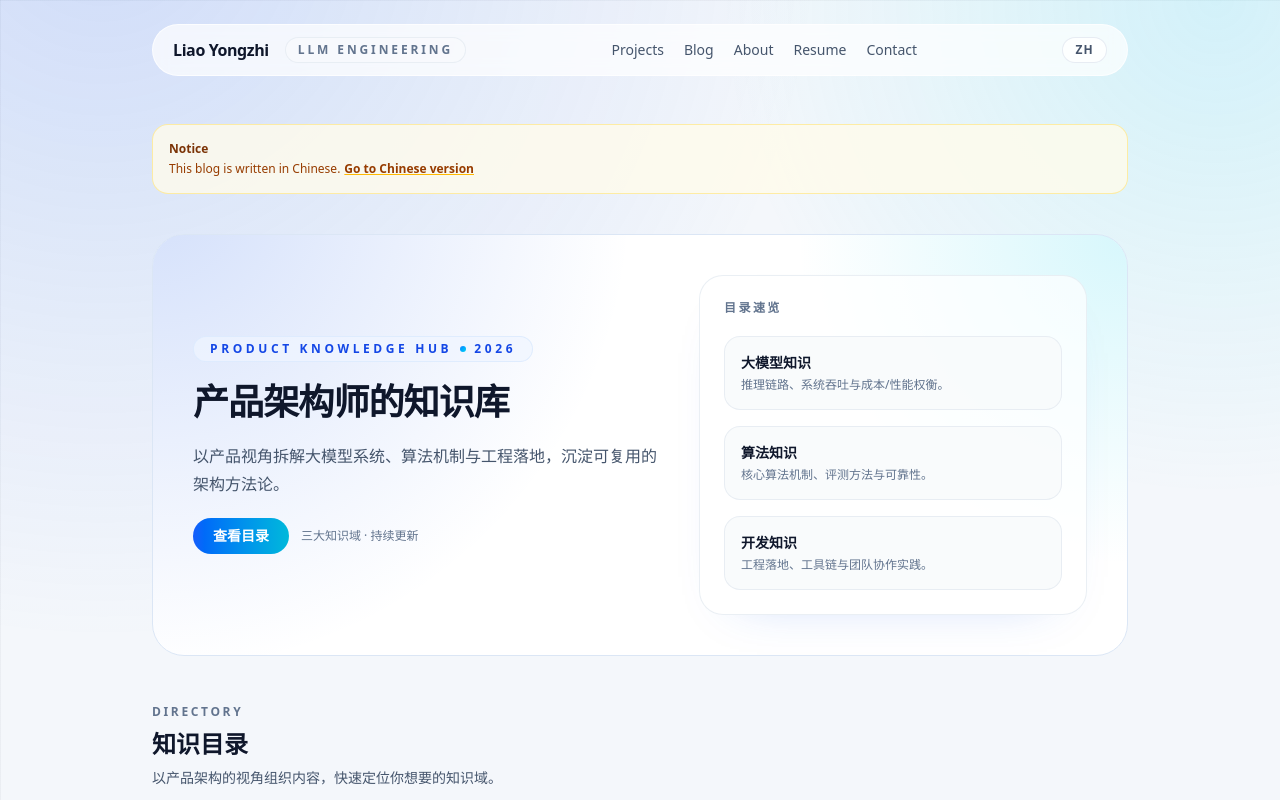
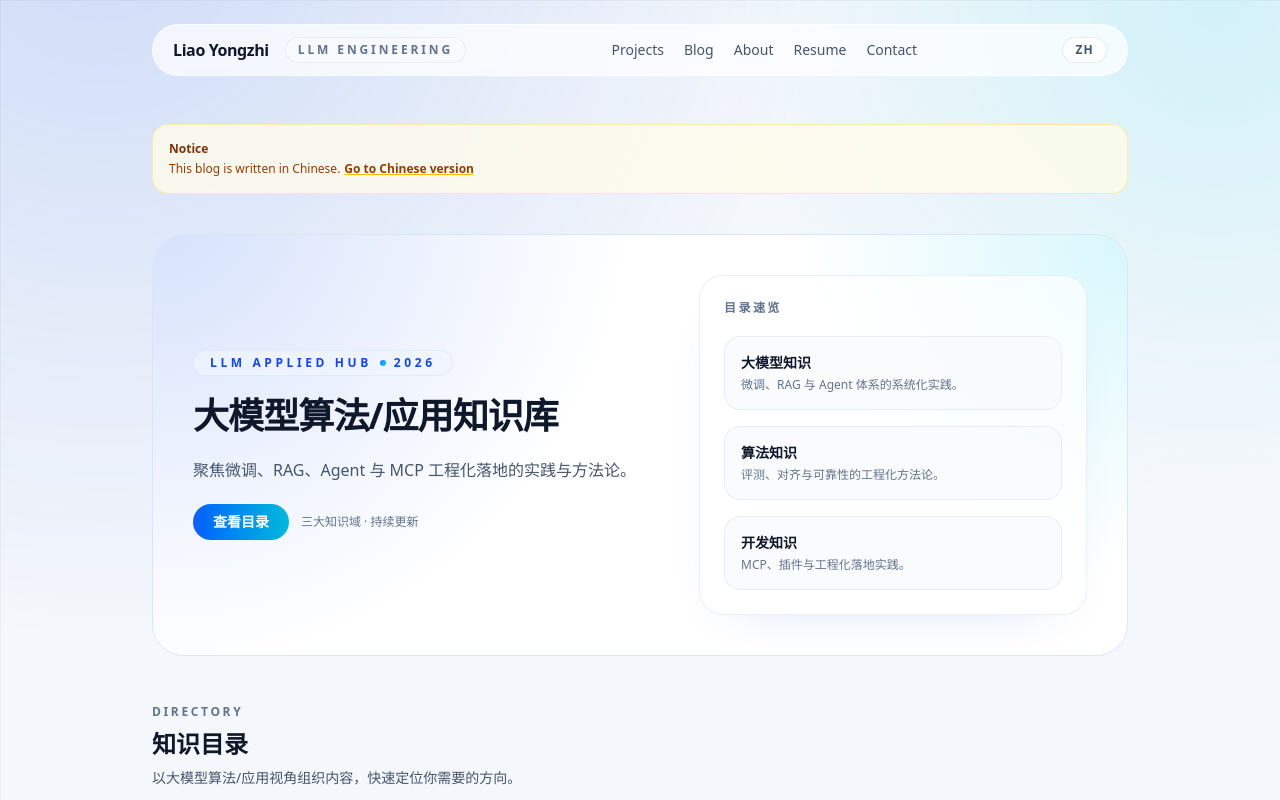
Before and after one commit to liaoyongzhi1010/website-lyz, a Next.js app: page /en/blog in a window 1280 px wide. Shown: the top 800 px of the page. Built offline with nearby package versions, Linux system fonts and the light colour scheme.

Commit message:
feat: refresh blog hero and category copy

```diff
--- a/src/app/(site)/[lang]/blog/page.tsx
+++ b/src/app/(site)/[lang]/blog/page.tsx
@@ -21,15 +21,15 @@ export default async function BlogPage({
         <div className="relative grid gap-8 lg:grid-cols-[1.1fr_0.9fr] lg:items-center">
           <div className="flex flex-col gap-5">
             <div className="inline-flex w-fit items-center gap-2 rounded-full border border-blue-100/80 bg-blue-50/70 px-4 py-1 text-xs font-semibold uppercase tracking-[0.3em] text-blue-700">
-              Product Knowledge Hub
+              LLM Applied Hub
               <span className="h-1.5 w-1.5 rounded-full bg-gradient-to-br from-blue-500 to-cyan-400" />
               2026
             </div>
             <h1 className="text-3xl font-semibold tracking-tight text-slate-900 sm:text-4xl">
-              产品架构师的知识库
+              大模型算法/应用知识库
             </h1>
             <p className="max-w-xl text-base leading-7 text-slate-600">
-              以产品视角拆解大模型系统、算法机制与工程落地，沉淀可复用的架构方法论。
+              聚焦微调、RAG、Agent 与 MCP 工程化落地的实践与方法论。
             </p>
             <div className="flex flex-wrap items-center gap-3">
               <a
@@ -76,7 +76,7 @@ export default async function BlogPage({
               知识目录
             </h2>
             <p className="mt-2 text-sm text-slate-600">
-              以产品架构的视角组织内容，快速定位你想要的知识域。
+              以大模型算法/应用视角组织内容，快速定位你需要的方向。
             </p>
           </div>
         </div>
@@ -131,7 +131,7 @@ export default async function BlogPage({
                 >
                   <div className="flex items-center justify-between text-xs text-slate-500">
                     <span>{post.date}</span>
-                    <span>Product Architecture Notes</span>
+                    <span>LLM Applied Notes</span>
                   </div>
                   <h3 className="mt-3 text-base font-semibold text-slate-900">
                     {post.title}
--- a/src/lib/blog.ts
+++ b/src/lib/blog.ts
@@ -11,15 +11,15 @@ export const categoryMeta: Record<
 > = {
   llm: {
     title: "大模型知识",
-    description: "推理链路、系统吞吐与成本/性能权衡。",
+    description: "微调、RAG 与 Agent 体系的系统化实践。",
   },
   algo: {
     title: "算法知识",
-    description: "核心算法机制、评测方法与可靠性。",
+    description: "评测、对齐与可靠性的工程化方法论。",
   },
   dev: {
     title: "开发知识",
-    description: "工程落地、工具链与团队协作实践。",
+    description: "MCP、插件与工程化落地实践。",
   },
 };
 
```
